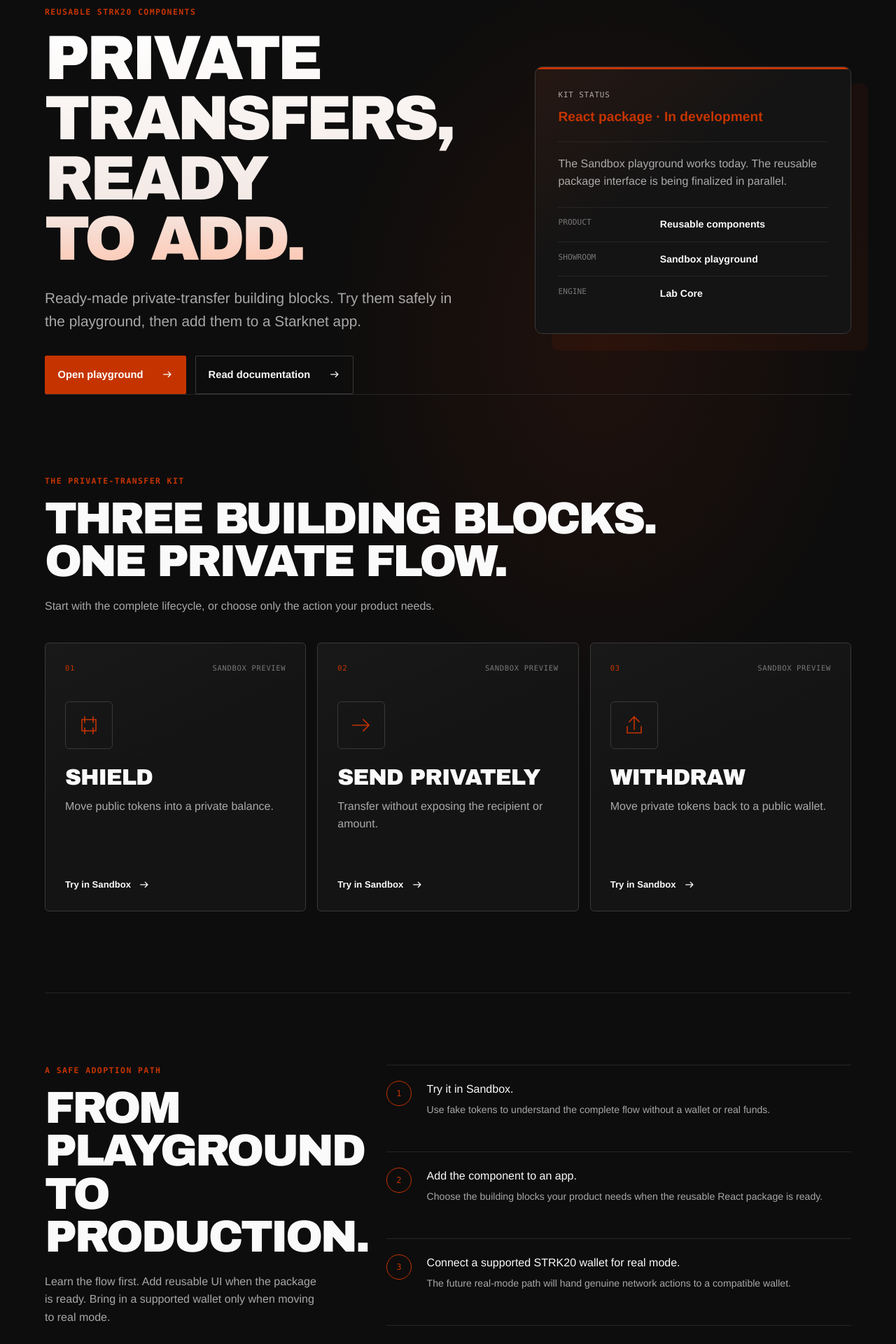
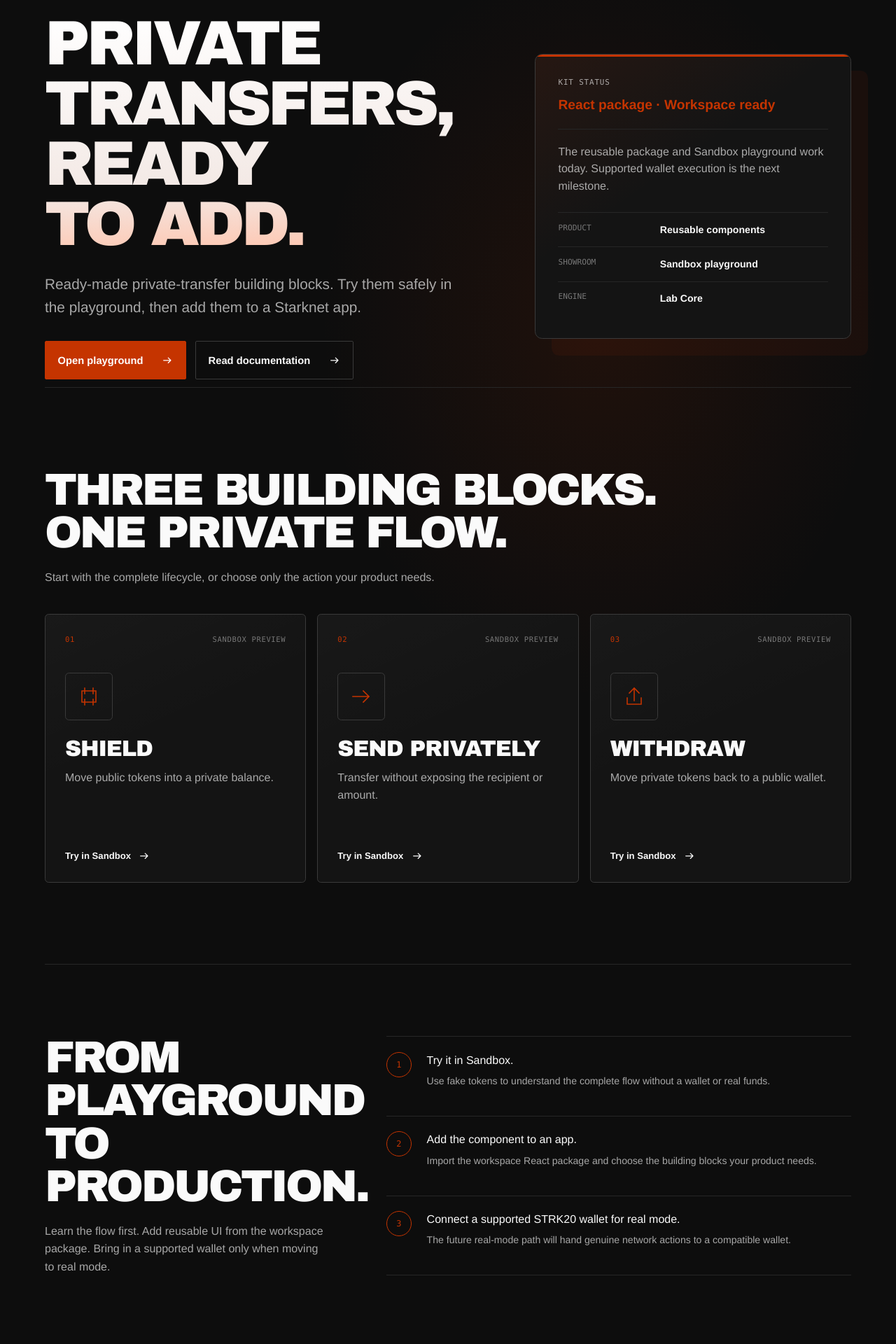
Before and after one commit to Alike001/strk20-workbench, a Next.js app in the folder apps/web/: page /integrate in a window 1280 px wide. Shown: the part 160-2080 px from the top of the page at 70% size. Built offline with nearby package versions, Linux system fonts and the light colour scheme.

Commit message:
fix: align components page with workspace package

```diff
--- a/apps/web/components/integrate/components-page.module.css
+++ b/apps/web/components/integrate/components-page.module.css
@@ -20,16 +20,6 @@
 .componentCard,
 .adoptionSteps li {
   min-width: 0;
-}
-
-.eyebrow {
-  margin: 0 0 0.85rem;
-  color: var(--accent);
-  font-family: var(--font-mono);
-  font-size: 0.72rem;
-  font-weight: 700;
-  letter-spacing: 0.12em;
-  text-transform: uppercase;
 }
 
 .hero h1,
--- a/apps/web/components/integrate/components-page.tsx
+++ b/apps/web/components/integrate/components-page.tsx
@@ -36,7 +36,7 @@
     number: "2",
     title: "Add the component to an app.",
     description:
-      "Choose the building blocks your product needs when the reusable React package is ready.",
+      "Import the workspace React package and choose the building blocks your product needs.",
   },
   {
     number: "3",
@@ -81,7 +81,6 @@
     <main className={styles.page}>
       <section className={styles.hero} aria-labelledby="components-title">
         <div className={styles.heroCopy}>
-          <p className={styles.eyebrow}>Reusable STRK20 components</p>
           <h1 id="components-title">Private transfers, ready to add.</h1>
           <p className={styles.intro}>
             Ready-made private-transfer building blocks. Try them safely in the
@@ -100,11 +99,11 @@
         <aside className={styles.statusPanel} aria-label="Component kit status">
           <div className={styles.statusHeading}>
             <span>Kit status</span>
-            <strong>React package · In development</strong>
+            <strong>React package · Workspace ready</strong>
           </div>
           <p>
-            The Sandbox playground works today. The reusable package interface
-            is being finalized in parallel.
+            The reusable package and Sandbox playground work today. Supported
+            wallet execution is the next milestone.
           </p>
           <dl className={styles.productLayers}>
             <div>
@@ -128,7 +127,6 @@
         aria-labelledby="kit-heading"
       >
         <div className={styles.sectionHeading}>
-          <p className={styles.eyebrow}>The private-transfer kit</p>
           <h2 id="kit-heading">Three building blocks. One private flow.</h2>
           <p>
             Start with the complete lifecycle, or choose only the action your
@@ -160,10 +158,9 @@
 
       <section className={styles.adoption} aria-labelledby="adoption-heading">
         <div className={styles.adoptionIntro}>
-          <p className={styles.eyebrow}>A safe adoption path</p>
           <h2 id="adoption-heading">From playground to production.</h2>
           <p>
-            Learn the flow first. Add reusable UI when the package is ready.
+            Learn the flow first. Add reusable UI from the workspace package.
             Bring in a supported wallet only when moving to real mode.
           </p>
         </div>
```
Also changed, not shown: 1 other file (tests, documents, lock files or other folders).
